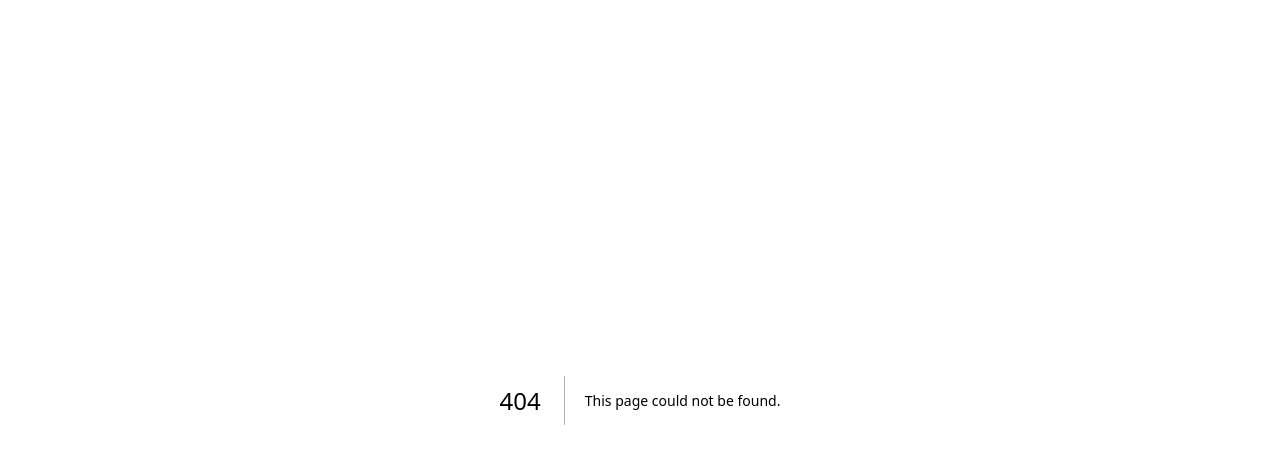
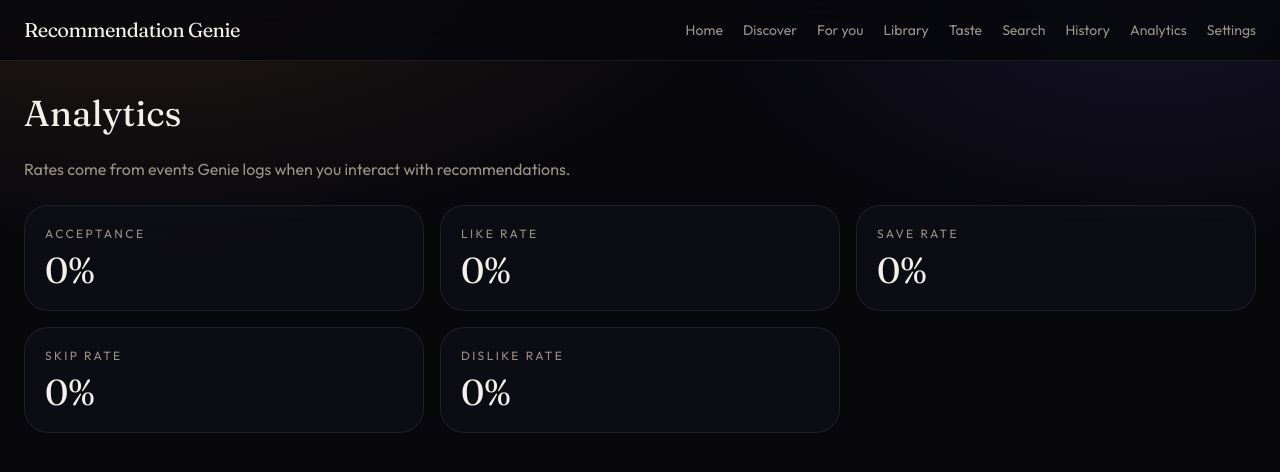
Before and after one commit to Karthikkk-24/RecommendationGenie, a Next.js app in the folder apps/web/: page /app/analytics in a window 1280 px wide. Before the commit this address had no page. Shown: the top 472 px of the page. Built offline with nearby package versions, Linux system fonts and the light colour scheme.

Commit message:
feat: add analytics overview UI
Co-authored-by: Cursor <cursoragent@cursor.com>

```diff
--- /dev/null
+++ b/apps/web/src/app/app/analytics/page.tsx
@@ -0,0 +1,43 @@
+'use client';
+
+import { useQuery } from '@tanstack/react-query';
+import { Card } from '../../../components/ui/card';
+import { api } from '../../../lib/utils';
+
+export default function AnalyticsPage() {
+  const overview = useQuery({
+    queryKey: ['analytics'],
+    queryFn: () =>
+      api<{
+        likeRate: number;
+        dislikeRate: number;
+        saveRate: number;
+        skipRate: number;
+        acceptanceRate: number;
+        totals: { likes: number; dislikes: number; saves: number; skips: number; impressions: number };
+      }>('/analytics/overview'),
+  });
+
+  const data = overview.data;
+
+  return (
+    <div className="space-y-6">
+      <h1 className="font-serif text-4xl">Analytics</h1>
+      <p className="text-[var(--muted)]">Rates come from events Genie logs when you interact with recommendations.</p>
+      <div className="grid gap-4 md:grid-cols-3">
+        {[
+          ['Acceptance', data?.acceptanceRate],
+          ['Like rate', data?.likeRate],
+          ['Save rate', data?.saveRate],
+          ['Skip rate', data?.skipRate],
+          ['Dislike rate', data?.dislikeRate],
+        ].map(([label, value]) => (
+          <Card key={String(label)}>
+            <p className="text-xs uppercase tracking-[0.2em] text-[var(--muted)]">{label}</p>
+            <p className="mt-2 font-serif text-4xl">{Math.round(((value as number) ?? 0) * 100)}%</p>
+          </Card>
+        ))}
+      </div>
+    </div>
+  );
+}
```
